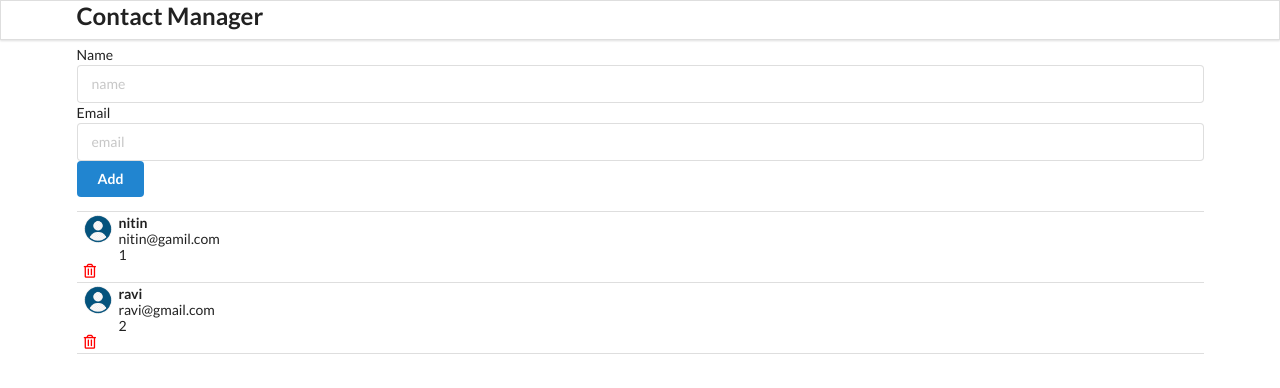
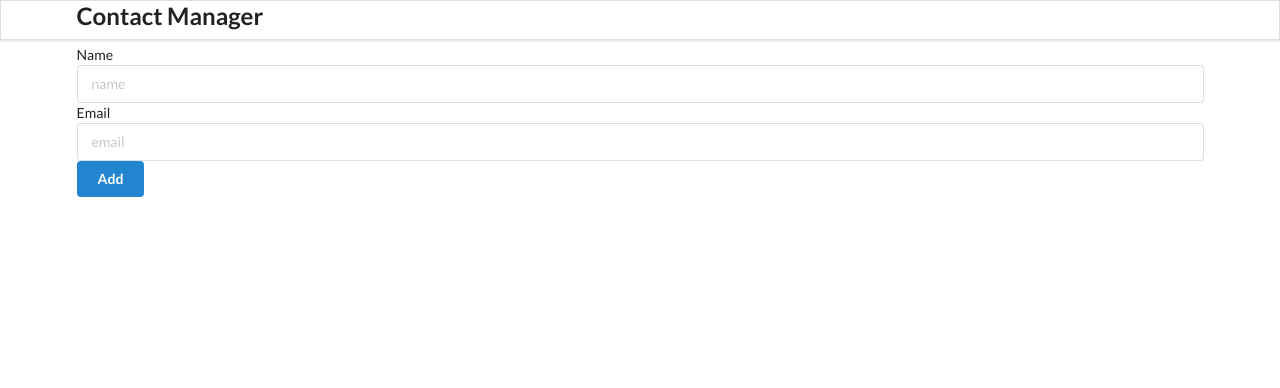
Before and after one commit to alenway/Complete-React-Project, a React (Vite) app: page / in a window 1280 px wide. Shown: the top 388 px of the page. Built offline with nearby package versions, Linux system fonts and the light colour scheme.

Commit message:
use State hook in function and class component

```diff
--- a/src/Components/AddContact.jsx
+++ b/src/Components/AddContact.jsx
@@ -1,18 +1,42 @@
 import React, { Component } from "react";
 
 export default class AddContact extends Component {
+  state = {
+    name: "",
+    email: "",
+  };
+
+  add = (e) => {
+    e.preventDefault();
+    if (this.state.name === "" && this.state.email === "") {
+      alert("all the fields are madatory!");
+      return;
+    }
+  };
   render() {
     return (
       <div className="ui main">
         <h2>Add Contact</h2>
-        <form className="ui form">
+        <form className="ui form" onSubmit={this.add}>
           <div className="feild">
             <label>Name</label>
-            <input type="text" name="name" placeholder="name" />
+            <input
+              type="text"
+              name="name"
+              placeholder="name"
+              value={this.state.name}
+              onChange={(e) => this.setState({ name: e.target.value })}
+            />
           </div>
           <div className="feild">
             <label>Email</label>
-            <input type="text" name="email" placeholder="email" />
+            <input
+              type="text"
+              name="email"
+              placeholder="email"
+              value={this.state.email}
+              onChange={(e) => this.setState({ email: e.target.value })}
+            />
           </div>
           <button className="ui button blue">Add</button>
         </form>
--- a/src/Components/App.jsx
+++ b/src/Components/App.jsx
@@ -2,21 +2,10 @@ import "./App.css";
 import Header from "./Header";
 import AddContact from "./AddContact";
 import ContactList from "./ContactList";
+import { useState } from "react";
 
 function App() {
-  const contacts = [
-    {
-      id: "1",
-      name: "nitin",
-      email: "nitin@gamil.com",
-    },
-    {
-      id: "2",
-      name: "ravi",
-      email: "ravi@gmail.com",
-    },
-  ];
-
+  const [contacts, setContacts] = useState([]);
   return (
     <div className="ui container">
       <Header />
```
